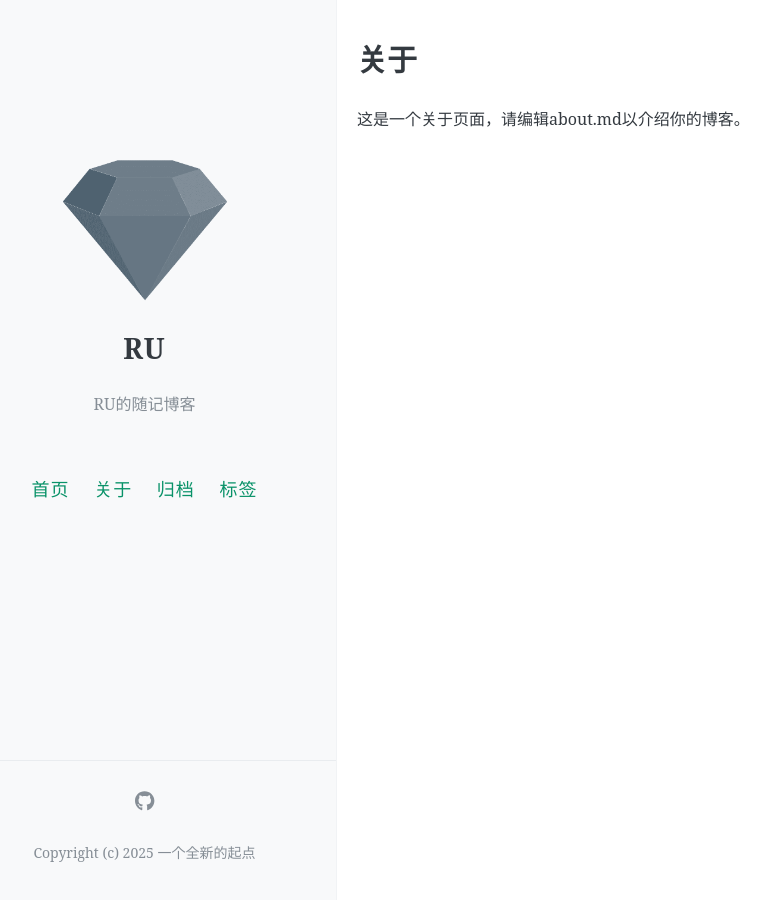
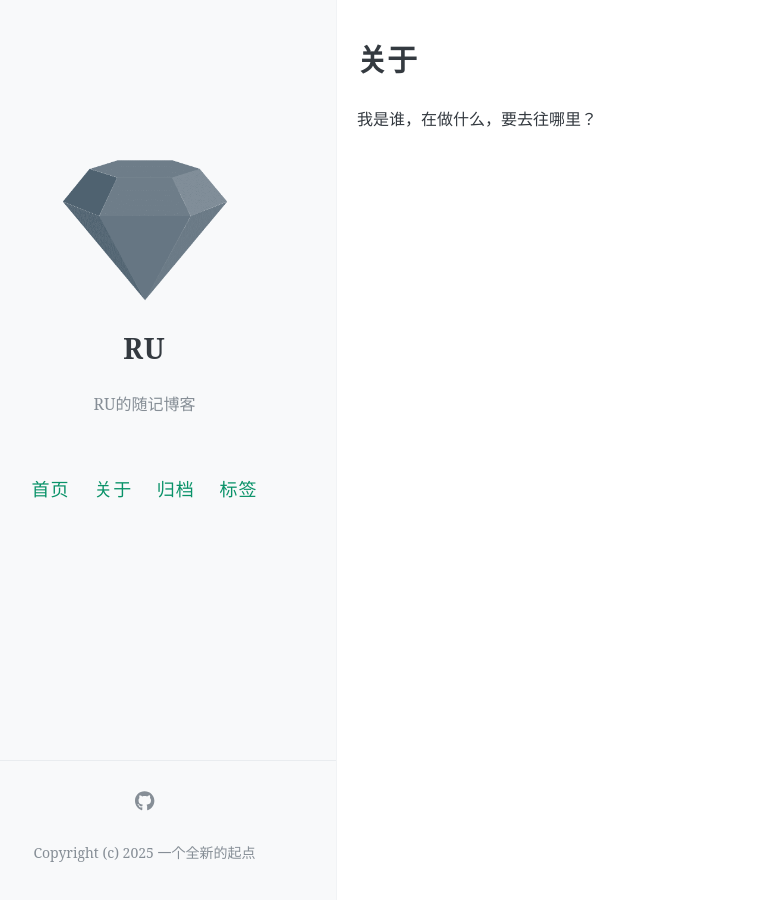
Before and after one commit to evanvip/ru, a Jekyll site: the page built from about.md, in a window 1280 px wide. Shown: the whole page, without its empty margins (47-818 px from the left). Built offline with Jekyll 4.4.1, drawn with Linux system fonts in a browser that asks for light colours; comment, search, counter and statistics services are not loaded.

Commit message:
Update about.md

```diff
--- a/about.md
+++ b/about.md
@@ -4,4 +4,4 @@ title: 关于
 permalink: /about/
 ---
 
-这是一个关于页面，请编辑about.md以介绍你的博客。
+我是谁，在做什么，要去往哪里？
```
